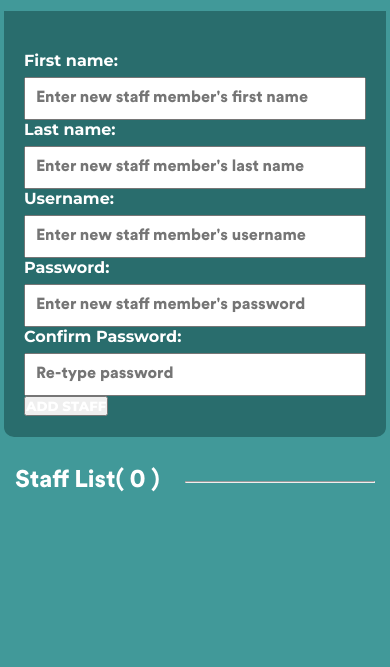
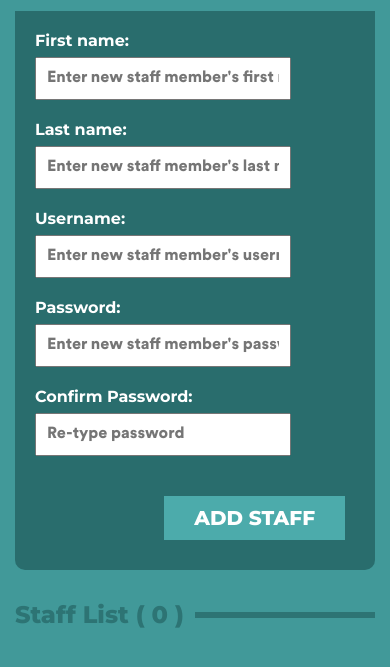
Before and after one commit to Kurt013/Villa-Gilda-Resort, a PHP site: page /staff.php in a window 390 px wide. Shown: the part 79-746 px from the top of the page. Run offline with PHP 8.4, Linux system fonts and the light colour scheme; the visitor is signed in with stand-in values (Sample User, id 1); data that the repository does not hold is empty.

Commit message:
finalized add staff

```diff
--- a/header.php
+++ b/header.php
@@ -179,7 +179,7 @@
 <!-- Right Side Bar -->
 <div class="pane hide">
   <div class="user-pane">
-    <div class="wrapper-pane"><i class="bx bxs-user user-2 <?php
+    <div class="wrapper-pane wrapper-size"><i class="bx bxs-user user-2 <?php
       if ($_SESSION['role'] == 'admin') {
         echo'user-admin';
       }
--- a/staff.php
+++ b/staff.php
@@ -117,7 +117,7 @@
   echo '
   <div class="staff-list">
     <div class="list-title">
-      <h2>Staff List( '.$numStaff.' )</h2> <hr class="line">
+      <h2>Staff List ( '.$numStaff.' )</h2> <hr class="line">
     </div>
     <div class="list-body">
     ';
--- a/styles/header.css
+++ b/styles/header.css
@@ -233,14 +233,17 @@ i + p, .menu-text {
 
 .wrapper-pane {
   padding: 10px;
-  width: 60px;
-  height: 60px;
   border-radius: 50%;
   background-color: #EBF0EA;
   overflow: hidden;
   display: flex;
   align-items: center;
   justify-content: center;
+}
+
+.wrapper-size {
+  width: 60px;
+  height: 60px;
 }
 
 .user-2 {
--- a/styles/staff.css
+++ b/styles/staff.css
@@ -3,14 +3,13 @@ body {
 }
 
 .form-wrapper {
-  padding: 10px 0 30px;
+  padding: 10px 15px 30px;
 }
 
 .addStaff {
-  padding: 40px 20px 20px;
   background-color: #296D6D;
   border-radius: 0 0 10px 10px;
-  width: 98%;
+  width: 100%;
   margin: auto;
   gap: 15px;
 
@@ -33,6 +32,13 @@ body {
 .addStaff-submit {
   font-family: 'Montserrat', sans-serif;
   font-weight: 800;
+  cursor: pointer;
+  font-size: 20px;
+  background-color: #4CABAB;
+  border: none;
+  padding: 10px 30px;
+  transition: background-color 0.05s,
+    color 0.05s;
 }
 
 .list-title {
@@ -42,11 +48,16 @@ body {
 }
 
 .list-title h2 {
-  flex-basis: 170px;
+  flex-basis: 180px;
+  color: #2D7474;
+  font-family: 'Montserrat', sans-serif;
+  font-weight: 800;
 }
 
 .line {
   flex: 1;
+  border: 3px solid #2D7474;
+  color: #2D7474;
   display: inline-block;
 }
 
@@ -148,6 +169,27 @@ body {
 }
 
 @media only screen and (max-width: 991px) {
+  .form-group input {
+    display: block;
+    width: 80%;
+    min-width: 240px;
+    margin-bottom: 20px;
+  }
+
   .addStaff {
+    padding: 20px;
+  }
+
+  .addStaff-submit:active {
+    color: #4CABAB;
+    background-color: #EBF0EA;
+  }
+
+  .addStaff-submit {
+    display: block;
+    margin-left: auto;
+    margin-right: 10px;
+    margin-top: 40px;
+    margin-bottom: 10px;
   }
 }
```
Also changed, not shown: other parts of styles/staff.css (+24 -14 lines).
